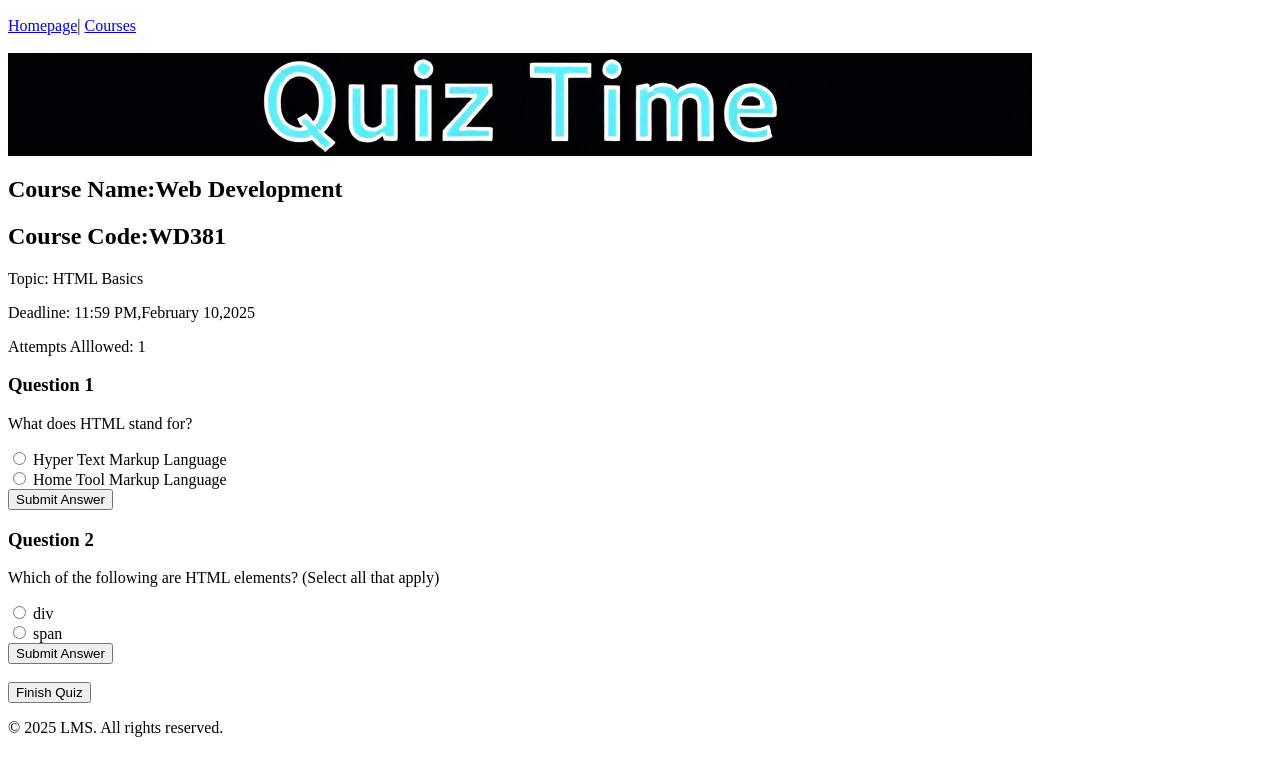
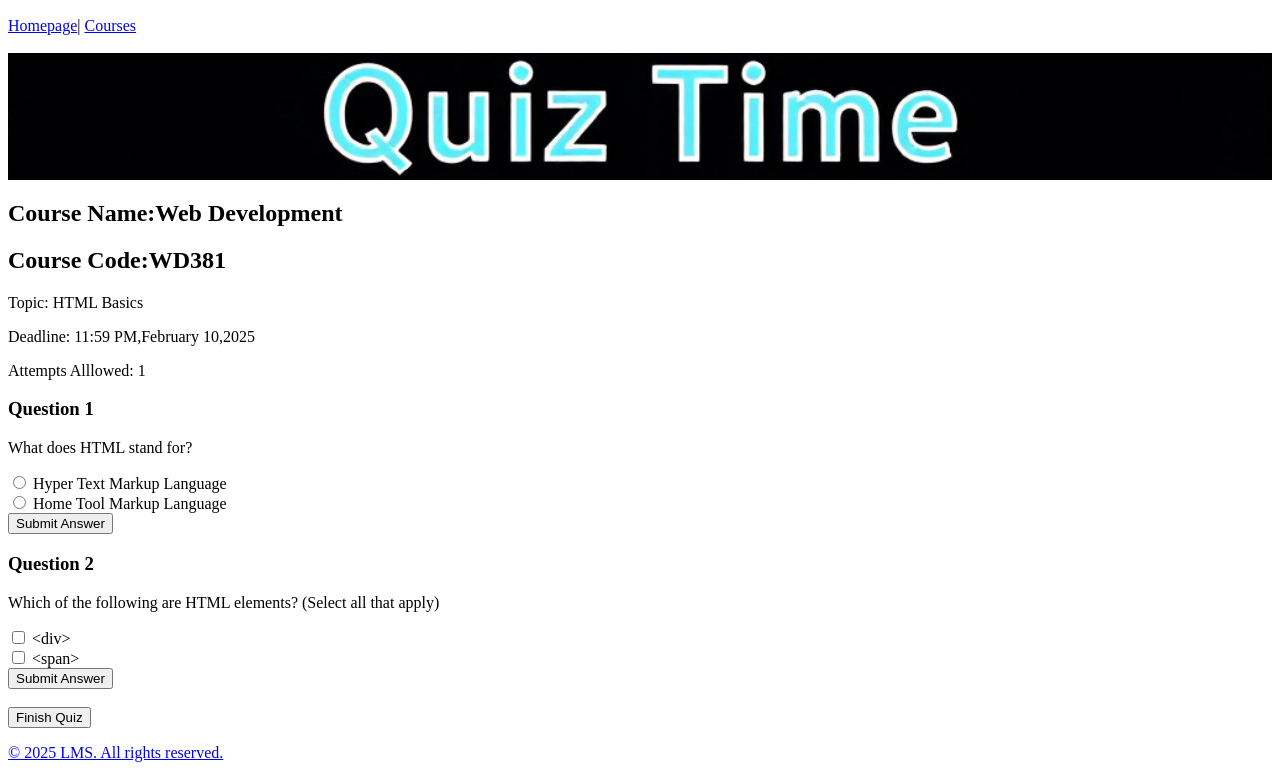
Before and after one commit to Siju-Xavier/ENSF381_Assignment_01, a plain HTML site: page attempt_quiz.html in a window 1280 px wide. Shown: the part 218-996 px from the top of the page. Before the commit the page ends 971 px from the top, so only its background shows below. Drawn offline with Linux system fonts and the light colour scheme.

Commit message:
Update attempt_quiz.html

```diff
--- a/attempt_quiz.html
+++ b/attempt_quiz.html
@@ -3,15 +3,18 @@
         <img src="logo.jpg" height="100" width="100">
     </head>
 
+    <header>
     <h1>LMS - Learning Management System</h1>
     <h2>LMS - Attempt Quiz</h2>
-
+    </header>
+    <body>
+    <div>
     <a href="Index.html">Homepage</a><a>|</a>
-    <a href="courses_view.html">Courses</a>
+    <a href="course_view.html">Courses</a>
+    </div>
     <br>
-    <br>
-    <img src="banner.jpg">
-    <body>
+    <main>
+    <img src="banner.jpg" width="100%">
 
     <h2>Course Name:Web Development</h2>
     <h2>Course Code:WD381</h2>
@@ -21,28 +24,30 @@
 
     <h3>Question 1</h3>
     <p>What does HTML stand for?</p>
-    <input type="radio">
+    <input type="radio" id="Hyper Text Markup Language" name="Answer 1" value="Hyper Text Markup Language">
     <label for="Hyper Text Markup Language">Hyper Text Markup Language</label>
     <br>
-    <input type="radio">
+    <input type="radio" id="Home Tool Markup Language" name="Answer 1" value="Home Tool Markup Language">
     <label for="Home Tool Markup Language">Home Tool Markup Language</label>
     <br>
     <button type="Submit Answer">Submit Answer</button>
 
     <h3>Question 2</h3>
     <p>Which of the following are HTML elements? (Select all that apply)</p>
-    <input type="radio">
-    <label for="<div>">div</label>
+    <input type="checkbox" id="<div>" name="Answer 2" value="div>">
+    <label for="<div>">&lt;div&gt;</label>
     <br>
-    <input type="radio">
-    <label for="<span>">span</label>
+    <input type="checkbox" id="<span>" name="Answer 2" value="<span>">
+    <label for="<span>">&lt;span&gt;</label>
     <br>
     <button type="Submit Answer">Submit Answer</button>
     <br>
     <br>
-    <button type="Finish Quiz">Finish Quiz</button>
+    <a  href="leaderboard.html"><button type="Finish Quiz">Finish Quiz</button>
     <br>
-    <p>© 2025 LMS. All rights reserved.</p>
+    </main>
+    </body>
+    <footer><p>© 2025 LMS. All rights reserved.</p></footer>
 
 
 
```
